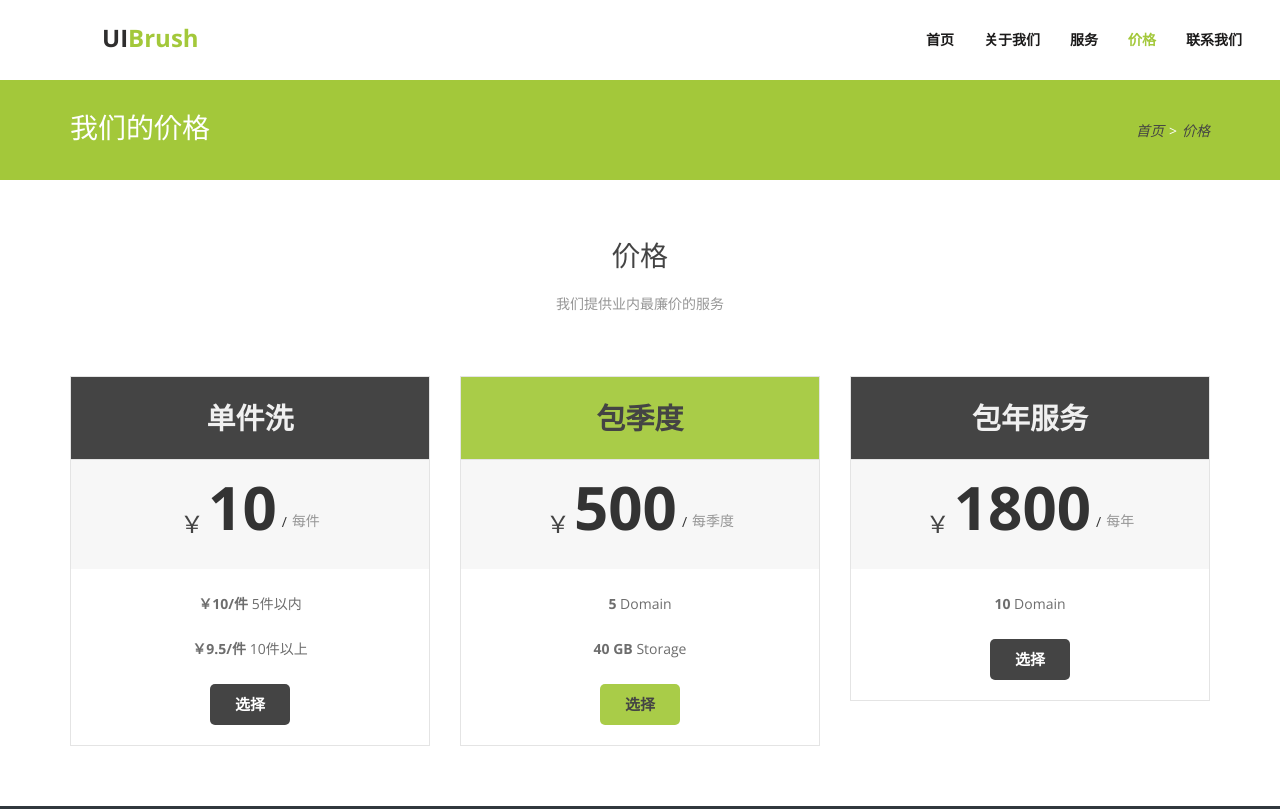
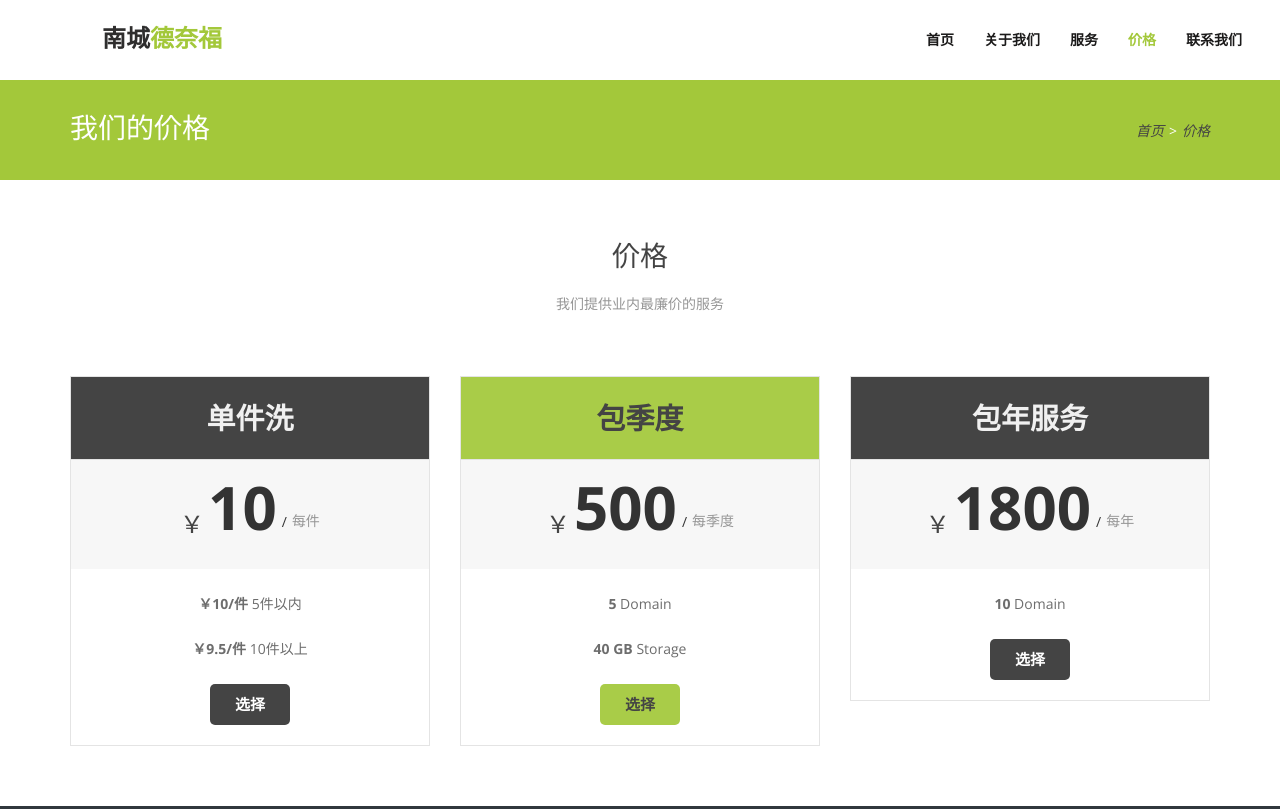
Before and after one commit to yqian1991/Denefu, a plain HTML site: page pricing.html in a window 1280 px wide. Shown: the top 809 px of the page. Drawn offline with nearby package versions, Linux system fonts and the light colour scheme.

```diff
--- a/pricing.html
+++ b/pricing.html
@@ -30,7 +30,7 @@
   					<!-- Brand and toggle get grouped for better mobile display -->
   					<div class="navbar-header">
   						<button type="button" class="navbar-toggle collapsed" data-toggle="collapse" data-target="#bs-example-navbar-collapse-1"> <span class="sr-only">Toggle navigation</span> <span class="icon-bar"></span> <span class="icon-bar"></span> <span class="icon-bar"></span> </button>
-  						<a class="navbar-brand" href="index.html">UI<span>Brush</span></a> </div>
+  						<a class="navbar-brand" href="index.html">南城<span>德奈福</span></a> </div>
 
   						<!-- Collect the nav links, forms, and other content for toggling -->
   						<div class="collapse navbar-collapse pull-right" id="bs-example-navbar-collapse-1">
```
